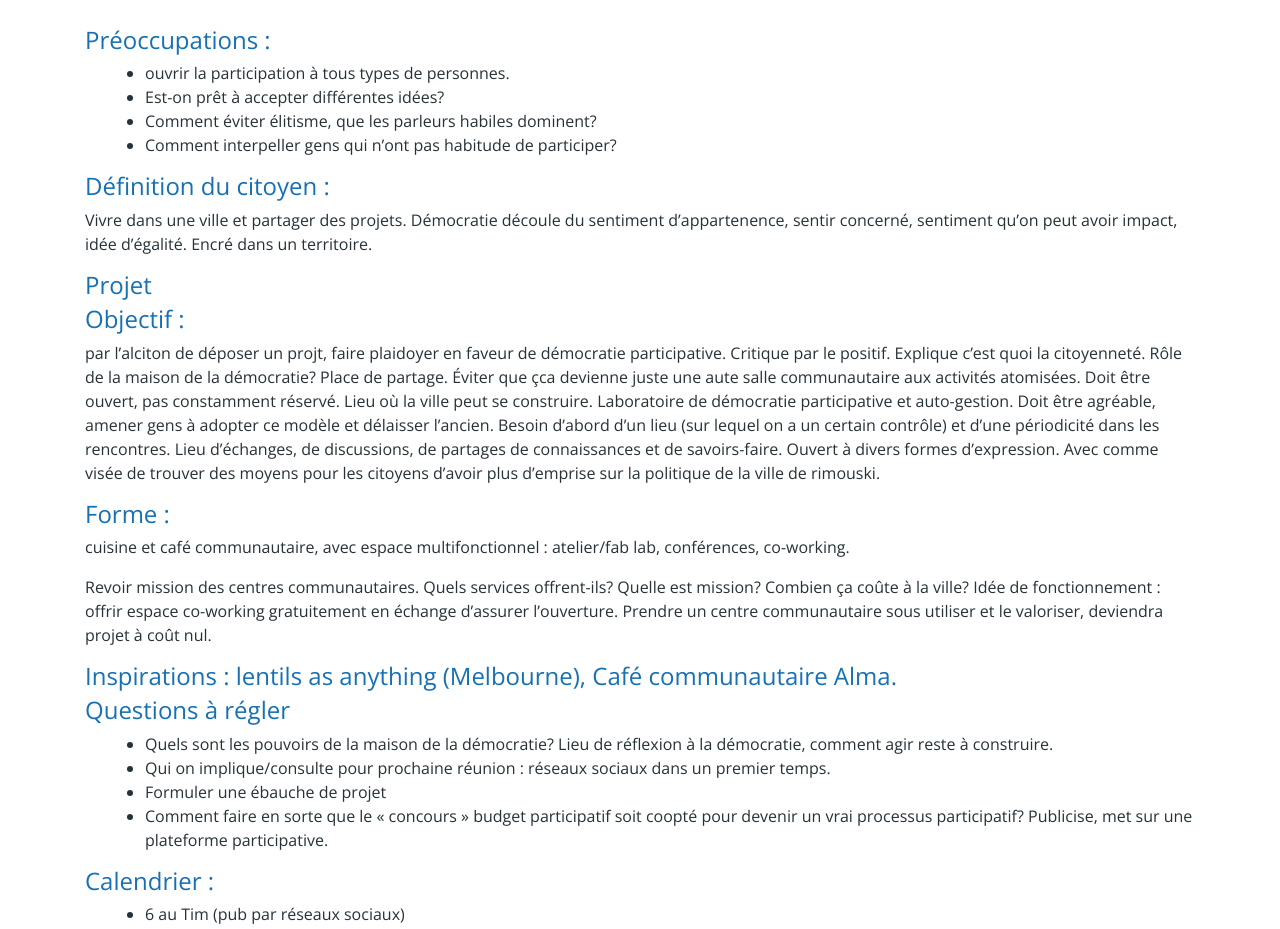
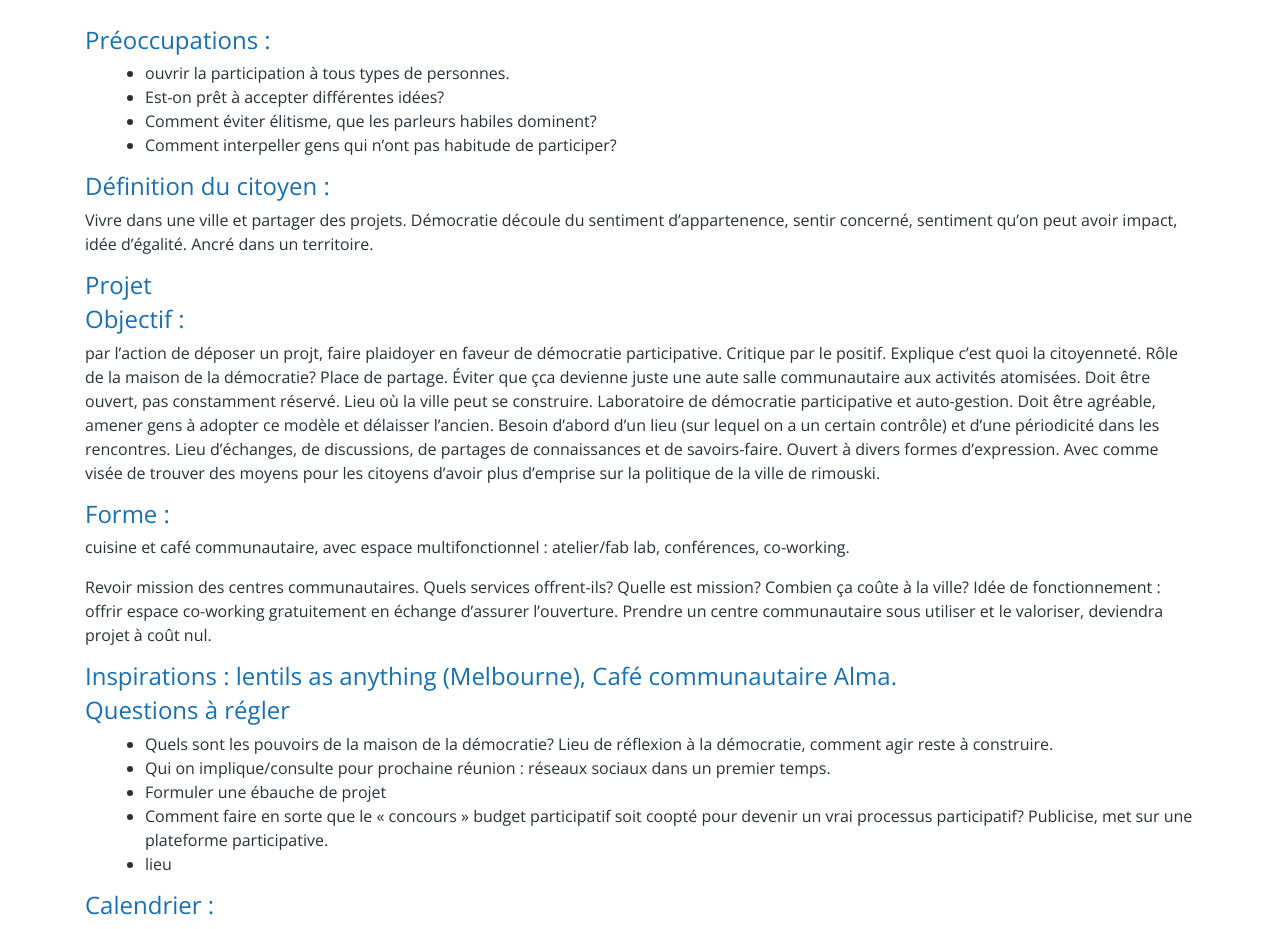
Before and after one commit to SyvieMarier/Maison-democratie-Rimouski, a Jekyll site: the page built from presentation.md, in a window 1280 px wide and 1400 px high. Shown: the part 456-1385 px from the top of the window. Built offline with Jekyll 4.4.1, drawn with Linux system fonts in a browser that asks for light colours; nearby versions of some CDN libraries; our own code applies the rules of GitHub Pages for plain Markdown files.

Commit message:
Update presentation.md

```diff
--- a/presentation.md
+++ b/presentation.md
@@ -12,12 +12,12 @@ titre-court: En Vrac
   - Comment interpeller gens qui n’ont pas habitude de participer?
 
 ### Définition du citoyen :
-Vivre dans une ville et partager des projets. Démocratie découle du sentiment d’appartenence, sentir concerné, sentiment qu’on peut avoir impact, idée d’égalité. Encré dans un territoire.
+Vivre dans une ville et partager des projets. Démocratie découle du sentiment d’appartenence, sentir concerné, sentiment qu’on peut avoir impact, idée d’égalité. Ancré dans un territoire.
 
 ## Projet
 
 ### Objectif :
-par l’alciton de déposer un projt, faire plaidoyer en faveur de démocratie participative. Critique par le positif. Explique c’est quoi la citoyenneté.
+par l’action de déposer un projt, faire plaidoyer en faveur de démocratie participative. Critique par le positif. Explique c’est quoi la citoyenneté.
 Rôle de la maison de la démocratie? Place de partage. Éviter que çca devienne juste une aute salle communautaire aux activités atomisées. Doit être ouvert, pas constamment réservé. Lieu où la ville peut se construire. Laboratoire de démocratie participative et auto-gestion. Doit être agréable, amener gens à adopter ce modèle et délaisser l’ancien. Besoin d’abord d’un lieu (sur lequel on a un certain contrôle) et d’une périodicité dans les rencontres. Lieu d’échanges, de discussions, de partages de connaissances et de savoirs-faire.  Ouvert à divers formes d’expression. Avec comme visée de trouver des moyens pour les citoyens d’avoir plus d’emprise sur la politique de la ville de rimouski.
 
 ### Forme :
@@ -34,6 +34,7 @@ Idée de fonctionnement : offrir espace co-working gratuitement en échange d
   - Qui on implique/consulte pour prochaine réunion : réseaux sociaux dans un premier temps.
   - Formuler une ébauche de projet
   - Comment faire en sorte que le « concours » budget participatif soit coopté pour devenir un vrai processus participatif?   Publicise, met sur une plateforme participative.
+  - lieu
 
 ### Calendrier :
   - 6 au Tim (pub par réseaux sociaux)
```
